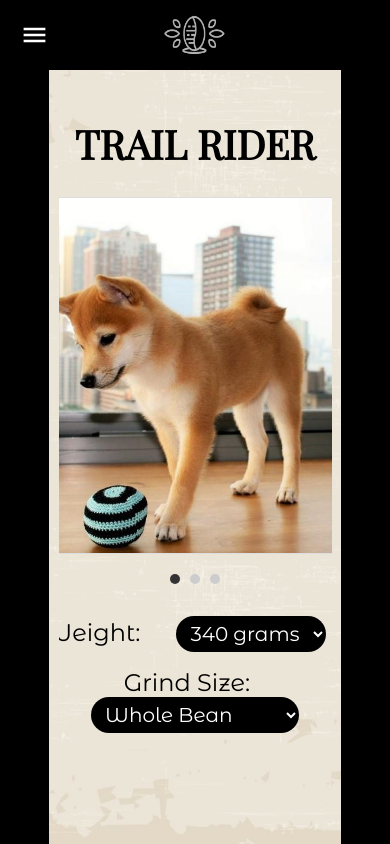
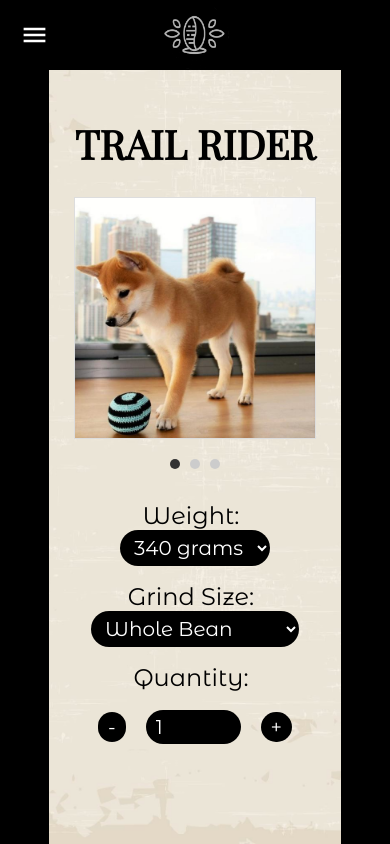
Before and after one commit to caelinp/rider-coffee-roaster, a React (Create React App) app: page /sample-product in a window 390 px wide. Built offline with nearby package versions, Linux system fonts and the light colour scheme.

Commit message:
fixed product info page formatting

```diff
--- a/src/AboutUsPage.css
+++ b/src/AboutUsPage.css
@@ -93,4 +93,8 @@ body, html {
     margin-left: 15vw;
     margin-right: 15vw;
   }
+
+  .content-image {
+    max-width: 100%;
+  }
 }
--- a/src/AllProductsPage.css
+++ b/src/AllProductsPage.css
@@ -23,21 +23,22 @@
   }
 
   .search-container {
-    background-color: black; /* Black bar */
+    background-color: black;
     width: fit-content;
-    max-width: calc(100% - 30px); /* Limit the max width to its container minus padding */
+    max-width: 100%;
     position: sticky; /* Make the container sticky */
     top: 0; /* Stick to the top of the page */
     z-index: 1; /* Ensure it's above the product cards */
     padding: 10px; /* Add some padding to the container */
     align-items: center;
+    justify-content: center;
     margin-bottom: 2rem;
   }
 
   .search-bar {
-    max-width: 90%;
-    margin-left: 10px;
-    margin-right: 10px;
+    width: 100%;
+    max-width: 100%;
+    justify-content: center;
   }
 
   .search-input {
@@ -109,7 +110,7 @@
       font-size: 2.5rem;
     }
     .search-input {
-      max-width: 100%;
       font-size: 1rem;
     }
+
   }
--- a/src/App.tsx
+++ b/src/App.tsx
@@ -71,10 +71,15 @@ const App: React.FC = () => {
       <Routes>
         <Route path="/" element={<LandingPage />} />
         <Route path="/rider-coffee-roaster" element={<LandingPage />} />
+        <Route path="/rider-coffee-roaster/products" element={<AllProductsPage />} />
         <Route path="/products" element={<AllProductsPage />} />
+        <Route path="/rider-coffee-roaster/about-us" element={<AboutUsPage />} />
         <Route path="/about-us" element={<AboutUsPage />} />
+        <Route path="/rider-coffee-roaster/contact-us" element={<ContactUsPage />} />
         <Route path="/contact-us" element={<ContactUsPage />} />
+        <Route path="/rider-coffee-roaster/featured-products" element={<FeaturedProductsPage />} />
         <Route path="/featured-products" element={<FeaturedProductsPage />} />
+        <Route path="/rider-coffee-roaster/sample-product" element={<ProductInfoPage />} />
         <Route path="/sample-product" element={<ProductInfoPage />} />
       </Routes>
     </div>
--- a/src/ContactUsPage.css
+++ b/src/ContactUsPage.css
@@ -113,7 +113,6 @@ h1 {
 .form-field label {
   width: 25ch; /* Set a fixed width for labels, e.g., 25 characters */
   text-align: left;
-  margin-right: 20px;
   font-weight: bold;
   font-size: 1.2rem;
 }
@@ -237,6 +236,7 @@ input[type="number"] {
   }
 
   .form-field label {
+    margin-left: 50px;
     font-size: 1.2rem;
   }
 
--- a/src/ProductInfoPage.css
+++ b/src/ProductInfoPage.css
@@ -38,6 +38,8 @@ body, html {
 }
 
 .product-image-order-panel {
+  margin-left: 11vw;
+  margin-right: 11vw;
   padding: 1rem 5rem;
   display: flex;
   flex-direction: column;
@@ -50,7 +52,6 @@ body, html {
 .product-main-image {
   width: 500px; /* Set a fixed width of 90% of the container width */
   height: auto; /* Maintain the aspect ratio of the original image */
-  max-width: none; /* Remove the max-width restriction */
   border: 1px solid #ddd;
   margin: 0 1rem; /* Margin on both sides of the image */
 }
@@ -63,6 +64,7 @@ body, html {
 .info-field {
   text-align: left;
 }
+
 p {
   font-size: 1.2rem;
 }
@@ -117,6 +119,8 @@ p {
 }
 
 .option {
+  margin-left: 100px;
+  margin-right: 100px;
   margin-top: 1rem;
   margin-bottom: 1rem;
 }
@@ -125,19 +129,11 @@ p {
   justify-content: left;
 }
 
-.label-weight {
-  font-size: 1.5rem;
-  margin-right: 1rem;
-}
-
-.label-grind-size {
-  font-size: 1.5rem;
-  margin-right: 1rem;
-}
-
+.label-weight,
+.label-grind-size,
 .label-quantity {
   font-size: 1.5rem;
-  margin-top: 1rem;
+  margin-right: 0.5rem;
 }
 
 .quantity-control {
@@ -152,7 +148,7 @@ p {
 
 .label-total {
   font-size: 2rem;
-  margin-right: 1rem;
+  margin-right: 0.5rem;
 }
 
 .total-price-text {
@@ -171,6 +167,10 @@ p {
   cursor: pointer;
   font-size: 20px;
   border-radius: 20px;
+}
+
+#quantity {
+  width: 75px;
 }
 
 .add-to-cart-button {
@@ -205,9 +205,23 @@ p {
 
 @media (max-width: 768px) {
   .product-info-content {
-    margin-left: 15vw;
-    margin-right: 15vw;
+    margin-left: 11vw;
+    margin-right: 11vw;
     margin-bottom: 100px;
   }
 
+  .product-image-order-panel {
+    margin-left: 15vw;
+    margin-right: 15vw;
+  }
+
+  .label-weight,
+  .label-grind-size,
+  .label-quantity {
+  font-size: 1.5rem;
+  margin-right: 0.5rem;
 }
+.product-main-image {
+  max-width: calc(100vw - 150px);
+}
+}
```
